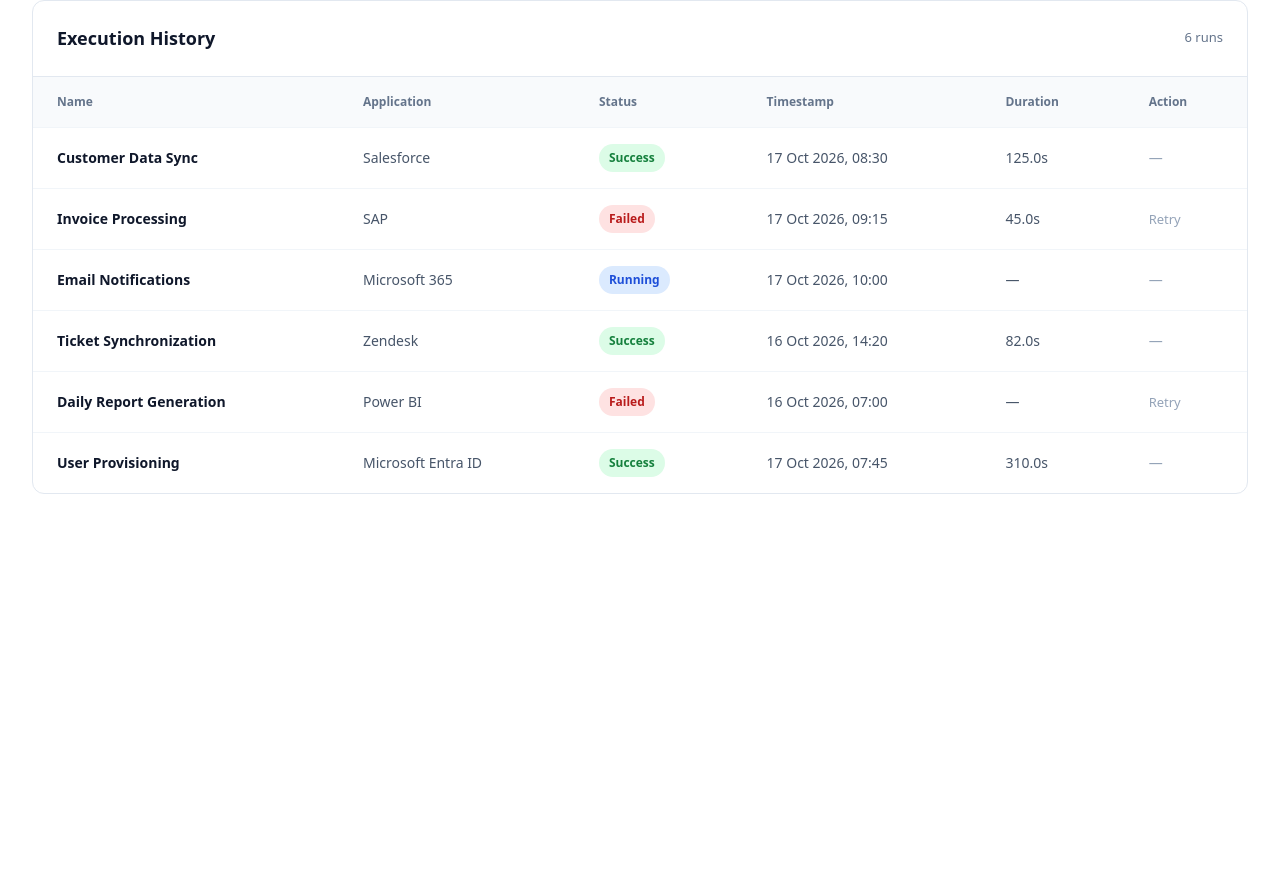
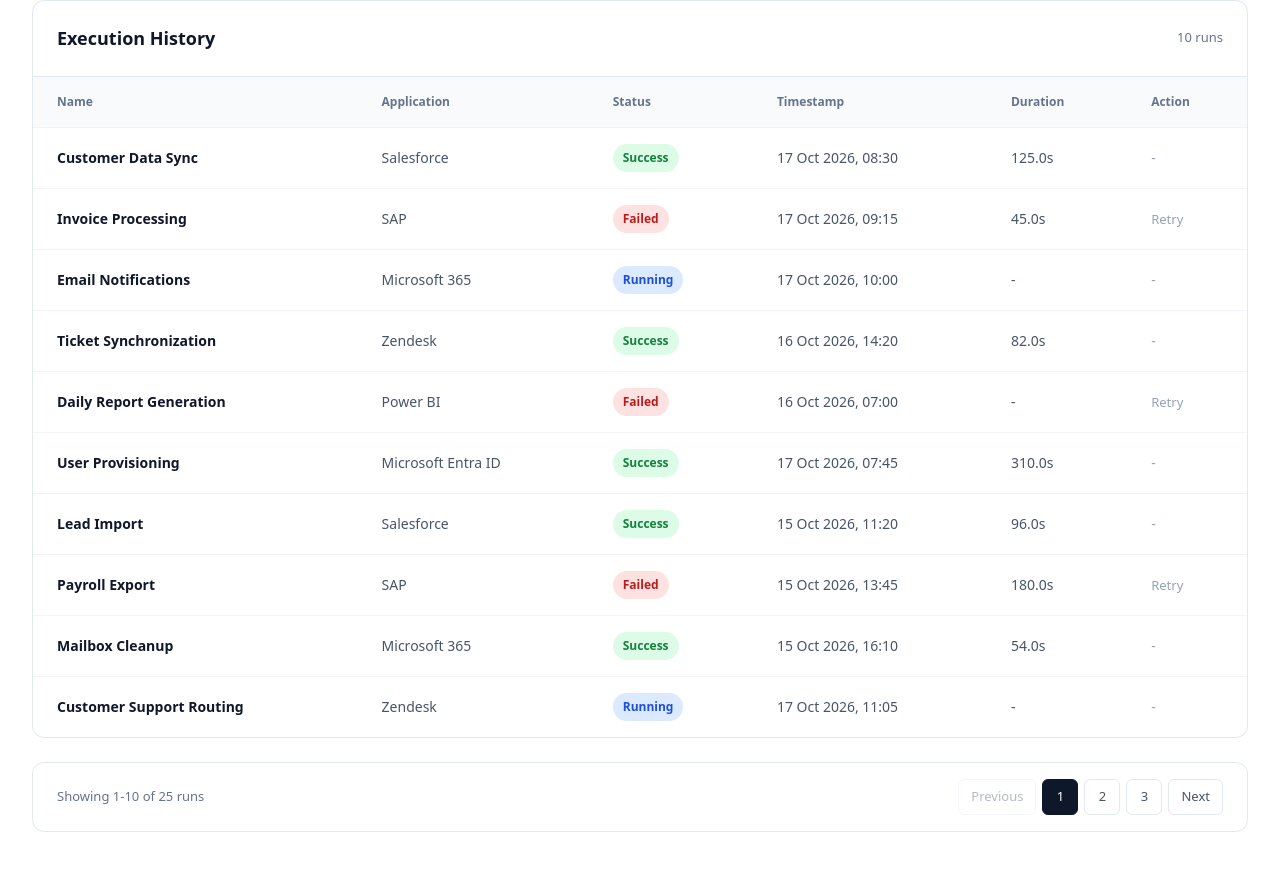
Before and after one commit to Wu3uk300/Hornetsecurity-Code-Challenge, a React (Vite) app: page / in a window 1280 px wide. Shown: the part 285-1156 px from the top of the page. Before the commit the page ends 843 px from the top, so only its background shows below. Built offline with nearby package versions, Linux system fonts and the light colour scheme.

Commit message:
basic functionality

```diff
--- a/src/features/automation-runs/AutomationRunsDashboard.tsx
+++ b/src/features/automation-runs/AutomationRunsDashboard.tsx
@@ -3,9 +3,14 @@
 import { DashboardHeader } from './components/DashboardHeader/DashboardHeader';
 import { StatsOverview } from './components/StatsOverview/StatsOverview';
 import { RunsTable } from './components/RunsTable/RunsTable';
+import { Pagination } from './components/Pagination/Pagination';
+import { useState } from 'react';
 export function AutomationRunsDashboard() {
   const { runs, isLoading, error } = useAutomationRuns();
-
+  const PAGE_SIZE = 10;
+  const [currentPage, setCurrentPage] = useState(1);
+  const startIndex = (currentPage - 1) * PAGE_SIZE;
+  const paginatedRuns = runs.slice(startIndex, startIndex + PAGE_SIZE);
   return (
     <main className={styles.dashboard}>
       <DashboardHeader />
@@ -20,7 +25,13 @@
         ) : (
           <>
             <StatsOverview runs={runs} />
-            <RunsTable runs={runs} />
+            <RunsTable runs={paginatedRuns} />
+            <Pagination
+              currentPage={currentPage}
+              totalItems={runs.length}
+              pageSize={PAGE_SIZE}
+              onPageChange={setCurrentPage}
+            />
           </>
         )}
       </div>
--- /dev/null
+++ b/src/features/automation-runs/components/Pagination/Pagination.module.css
@@ -0,0 +1,72 @@
+.pagination {
+  display: flex;
+  align-items: center;
+  justify-content: space-between;
+  gap: 16px;
+  padding: 16px 24px;
+  background: #ffffff;
+  border: 1px solid #e2e8f0;
+  border-radius: 12px;
+}
+
+.info {
+  margin: 0;
+  color: #64748b;
+  font-size: 13px;
+}
+
+.controls {
+  display: flex;
+  align-items: center;
+  gap: 6px;
+}
+
+.button {
+  min-width: 36px;
+  height: 36px;
+  padding: 0 12px;
+  color: #475569;
+  background: #ffffff;
+  border: 1px solid #e2e8f0;
+  border-radius: 6px;
+  font-size: 13px;
+  font-weight: 500;
+  cursor: pointer;
+}
+
+.button:hover:not(:disabled) {
+  background: #f1f5f9;
+}
+
+.button:disabled {
+  opacity: 0.4;
+  cursor: not-allowed;
+}
+
+.button:focus-visible {
+  outline: 2px solid #2563eb;
+  outline-offset: 2px;
+}
+
+.active {
+  color: #ffffff;
+  background: #0f172a;
+  border-color: #0f172a;
+}
+
+.active:hover:not(:disabled) {
+  background: #1e293b;
+}
+
+@media (max-width: 640px) {
+  .pagination {
+    flex-direction: column;
+    align-items: stretch;
+    padding: 16px;
+  }
+
+  .controls {
+    justify-content: center;
+    flex-wrap: wrap;
+  }
+}
--- /dev/null
+++ b/src/features/automation-runs/components/Pagination/Pagination.tsx
@@ -0,0 +1,64 @@
+import styles from './Pagination.module.css';
+
+type PaginationProps = {
+  currentPage: number;
+  totalItems: number;
+  pageSize: number;
+  onPageChange: (page: number) => void;
+};
+
+export function Pagination({ currentPage, totalItems, pageSize, onPageChange }: PaginationProps) {
+  const totalPages = Math.ceil(totalItems / pageSize);
+
+  if (totalPages <= 1) {
+    return null;
+  }
+
+  const startItem = (currentPage - 1) * pageSize + 1;
+  const endItem = Math.min(currentPage * pageSize, totalItems);
+
+  return (
+    <nav className={styles.pagination} aria-label="Table pagination">
+      <p className={styles.info}>
+        Showing {startItem}-{endItem} of {totalItems} runs
+      </p>
+
+      <div className={styles.controls}>
+        <button
+          type="button"
+          className={styles.button}
+          disabled={currentPage === 1}
+          onClick={() => onPageChange(currentPage - 1)}
+        >
+          Previous
+        </button>
+
+        {Array.from({ length: totalPages }, (_, index) => {
+          const page = index + 1;
+
+          return (
+            <button
+              key={page}
+              type="button"
+              className={`${styles.button} ${currentPage === page ? styles.active : ''}`}
+              aria-label={`Page ${page}`}
+              aria-current={currentPage === page ? 'page' : undefined}
+              onClick={() => onPageChange(page)}
+            >
+              {page}
+            </button>
+          );
+        })}
+
+        <button
+          type="button"
+          className={styles.button}
+          disabled={currentPage === totalPages}
+          onClick={() => onPageChange(currentPage + 1)}
+        >
+          Next
+        </button>
+      </div>
+    </nav>
+  );
+}
--- a/src/features/automation-runs/components/RunsTable/RunsTable.tsx
+++ b/src/features/automation-runs/components/RunsTable/RunsTable.tsx
@@ -13,7 +13,7 @@
 
 function formatDuration(duration: number | null): string {
   if (duration === null) {
-    return '—';
+    return '-';
   }
 
   return `${(duration / 1000).toFixed(1)}s`;
@@ -69,7 +69,7 @@
                   {run.status === 'failed' ? (
                     <span className={styles.pendingAction}>Retry</span>
                   ) : (
-                    <span className={styles.muted}>—</span>
+                    <span className={styles.muted}>-</span>
                   )}
                 </td>
               </tr>
--- a/src/features/automation-runs/components/StatsOverview/StatsOverview.tsx
+++ b/src/features/automation-runs/components/StatsOverview/StatsOverview.tsx
@@ -38,7 +38,7 @@
       <article className={styles.card}>
         <h2 className={styles.label}>Average Duration</h2>
         <p className={styles.value}>
-          {averageDuration === null ? '—' : `${averageDuration.toFixed(1)}s`}
+          {averageDuration === null ? '-' : `${averageDuration.toFixed(1)}s`}
         </p>
       </article>
 
--- a/src/features/automation-runs/mock-data/mockRuns.ts
+++ b/src/features/automation-runs/mock-data/mockRuns.ts
@@ -49,4 +49,156 @@
     timestamp: '2026-10-17T07:45:00Z',
     duration: 310000,
   },
+  {
+    id: 'run-007',
+    name: 'Lead Import',
+    application: 'Salesforce',
+    status: 'success',
+    timestamp: '2026-10-15T11:20:00Z',
+    duration: 96000,
+  },
+  {
+    id: 'run-008',
+    name: 'Payroll Export',
+    application: 'SAP',
+    status: 'failed',
+    timestamp: '2026-10-15T13:45:00Z',
+    duration: 180000,
+  },
+  {
+    id: 'run-009',
+    name: 'Mailbox Cleanup',
+    application: 'Microsoft 365',
+    status: 'success',
+    timestamp: '2026-10-15T16:10:00Z',
+    duration: 54000,
+  },
+  {
+    id: 'run-010',
+    name: 'Customer Support Routing',
+    application: 'Zendesk',
+    status: 'running',
+    timestamp: '2026-10-17T11:05:00Z',
+    duration: null,
+  },
+  {
+    id: 'run-011',
+    name: 'Sales Performance Report',
+    application: 'Power BI',
+    status: 'success',
+    timestamp: '2026-10-14T08:00:00Z',
+    duration: 245000,
+  },
+  {
+    id: 'run-012',
+    name: 'Account Deactivation',
+    application: 'Microsoft Entra ID',
+    status: 'failed',
+    timestamp: '2026-10-14T09:30:00Z',
+    duration: 32000,
+  },
+  {
+    id: 'run-013',
+    name: 'Contact Deduplication',
+    application: 'Salesforce',
+    status: 'success',
+    timestamp: '2026-10-14T12:15:00Z',
+    duration: 420000,
+  },
+  {
+    id: 'run-014',
+    name: 'Purchase Order Validation',
+    application: 'SAP',
+    status: 'success',
+    timestamp: '2026-10-13T10:40:00Z',
+    duration: 78000,
+  },
+  {
+    id: 'run-015',
+    name: 'Calendar Synchronization',
+    application: 'Microsoft 365',
+    status: 'failed',
+    timestamp: '2026-10-13T14:25:00Z',
+    duration: 61000,
+  },
+  {
+    id: 'run-016',
+    name: 'Ticket Escalation',
+    application: 'Zendesk',
+    status: 'success',
+    timestamp: '2026-10-13T17:00:00Z',
+    duration: 15000,
+  },
+  {
+    id: 'run-017',
+    name: 'Revenue Dashboard Refresh',
+    application: 'Power BI',
+    status: 'running',
+    timestamp: '2026-10-17T12:00:00Z',
+    duration: null,
+  },
+  {
+    id: 'run-018',
+    name: 'New Employee Onboarding',
+    application: 'Microsoft Entra ID',
+    status: 'success',
+    timestamp: '2026-10-12T08:50:00Z',
+    duration: 195000,
+  },
+  {
+    id: 'run-019',
+    name: 'Opportunity Stage Update',
+    application: 'Salesforce',
+    status: 'failed',
+    timestamp: '2026-10-12T11:35:00Z',
+    duration: 89000,
+  },
+  {
+    id: 'run-020',
+    name: 'Inventory Reconciliation',
+    application: 'SAP',
+    status: 'success',
+    timestamp: '2026-10-12T15:20:00Z',
+    duration: 360000,
+  },
+  {
+    id: 'run-021',
+    name: 'Shared Mailbox Provisioning',
+    application: 'Microsoft 365',
+    status: 'success',
+    timestamp: '2026-10-11T09:10:00Z',
+    duration: 112000,
+  },
+  {
+    id: 'run-022',
+    name: 'SLA Compliance Check',
+    application: 'Zendesk',
+    status: 'failed',
+    timestamp: '2026-10-11T13:00:00Z',
+    duration: null,
+  },
+  {
+    id: 'run-023',
+    name: 'Monthly KPI Aggregation',
+    application: 'Power BI',
+    status: 'success',
+    timestamp: '2026-10-11T16:45:00Z',
+    duration: 275000,
+  },
+  {
+    id: 'run-024',
+    name: 'Security Group Audit',
+    application: 'Microsoft Entra ID',
+    status: 'running',
+    timestamp: '2026-10-17T13:15:00Z',
+    duration: null,
+  },
+  {
+    id: 'run-025',
+    name: 'Customer Account Merge',
+    application: 'Salesforce',
+    status: 'success',
+    timestamp: '2026-10-10T10:30:00Z',
+    duration: 155000,
+  },
 ];
```
